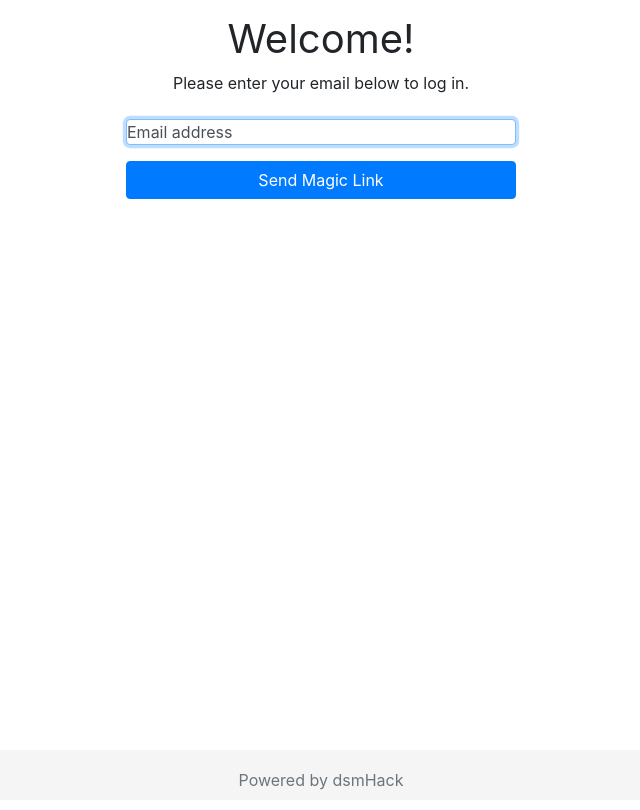
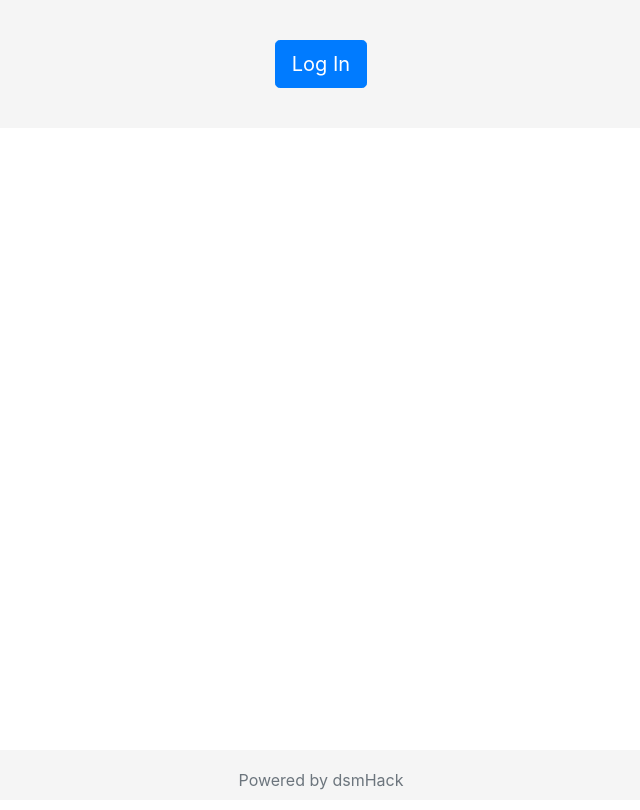
Before and after one commit to dsmHack/here-to-help-ui, an Angular app: page /login in a window 1280 px wide. Shown: the whole page, without its empty margins (319-959 px from the left). Built offline with nearby package versions, Linux system fonts and the light colour scheme.

Commit message:
Login page updates

```diff
--- a/src/app/app.component.html
+++ b/src/app/app.component.html
@@ -1,5 +1,3 @@
 <app-navbar></app-navbar>
-<div class="container">
-  <router-outlet></router-outlet>
-</div>
+<router-outlet></router-outlet>
 <app-footer></app-footer>
--- a/src/app/login/login.component.css
+++ b/src/app/login/login.component.css
@@ -3,12 +3,8 @@
   --input-padding-y: .75rem;
 }
 
-html,
-body {
+#outer {
   height: 100%;
-}
-
-body {
   display: -ms-flexbox;
   display: -webkit-box;
   display: flex;
@@ -29,59 +25,3 @@ body {
   padding: 15px;
   margin: 0 auto;
 }
-
-.form-label-group {
-  position: relative;
-  margin-bottom: 1rem;
-}
-
-.form-label-group > input,
-.form-label-group > label {
-  padding: var(--input-padding-y) var(--input-padding-x);
-}
-
-.form-label-group > label {
-  position: absolute;
-  top: 0;
-  left: 0;
-  display: block;
-  width: 100%;
-  margin-bottom: 0; /* Override default `<label>` margin */
-  line-height: 1.5;
-  color: #495057;
-  border: 1px solid transparent;
-  border-radius: .25rem;
-  transition: all .1s ease-in-out;
-}
-
-.form-label-group input::-webkit-input-placeholder {
-  color: transparent;
-}
-
-.form-label-group input:-ms-input-placeholder {
-  color: transparent;
-}
-
-.form-label-group input::-ms-input-placeholder {
-  color: transparent;
-}
-
-.form-label-group input::-moz-placeholder {
-  color: transparent;
-}
-
-.form-label-group input::placeholder {
-  color: transparent;
-}
-
-.form-label-group input:not(:placeholder-shown) {
-  padding-top: calc(var(--input-padding-y) + var(--input-padding-y) * (2 / 3));
-  padding-bottom: calc(var(--input-padding-y) / 3);
-}
-
-.form-label-group input:not(:placeholder-shown) ~ label {
-  padding-top: calc(var(--input-padding-y) / 3);
-  padding-bottom: calc(var(--input-padding-y) / 3);
-  font-size: 12px;
-  color: #777;
-}
--- a/src/app/login/login.component.html
+++ b/src/app/login/login.component.html
@@ -1,12 +1,20 @@
-<form class="form-signin center">
-  <div class="text-center mb-4">
-    <h1 class="font-weight-normal">Welcome!</h1>
-    <p>Please enter your email below to log in.</p>
+<div id="outer">
+  <div id="login-button" *ngIf="loginStatus === 0">
+    <button class="btn btn-lg btn-primary btn-block text-center" (click)="clickLogin()">Log In</button>
   </div>
-
-  <div class="form-label-group">
-    <input type="email" id="inputEmail" class="form-control" placeholder="Email address" required autofocus>
-    <label for="inputEmail">Email address</label>
+  <div class="form-signin center" id="login-form" *ngIf="loginStatus === 1">
+    <div class="text-center mb-4">
+      <h1 class="font-weight-normal">Here to Help</h1>
+      <h2 class="font-weight-normal">Welcome!</h2>
+      <p>Please enter your email below to log in.</p>
+    </div>
+    <div class="form-group">
+      <input type="text" id="inputEmail" class="form-control" placeholder="Email address" required autofocus>
+    </div>
+    <button class="btn btn-primary btn-block" (click)="sendMagicLink()">Send Magic Link</button>
   </div>
-  <button class="btn btn-primary btn-block" type="submit">Send Magic Link</button>
-</form>
+  <div id="confirmation" *ngIf="loginStatus === 2">
+    <h3>Just a second...</h3>
+    <p>Check your email for a login token, and we'll get you to your account.</p>
+  </div>
+</div>
--- a/src/app/login/login.component.ts
+++ b/src/app/login/login.component.ts
@@ -1,4 +1,5 @@
 import { Component, OnInit } from '@angular/core';
+import {Router} from '@angular/router';
 
 @Component({
   selector: 'app-login',
@@ -7,9 +8,23 @@ import { Component, OnInit } from '@angular/core';
 })
 export class LoginComponent implements OnInit {
 
-  constructor() { }
+  constructor(private router: Router) { }
+
+  loginStatus: number;
+  loginEmail: string;
 
   ngOnInit() {
+    this.loginStatus = 0;
   }
 
+  clickLogin() {
+    this.loginStatus = 1;
+  }
+
+  sendMagicLink() {
+    this.loginStatus = 2;
+    setTimeout(() => {
+      this.router.navigate(['/']);
+    }, 2500);
+  }
 }
```
